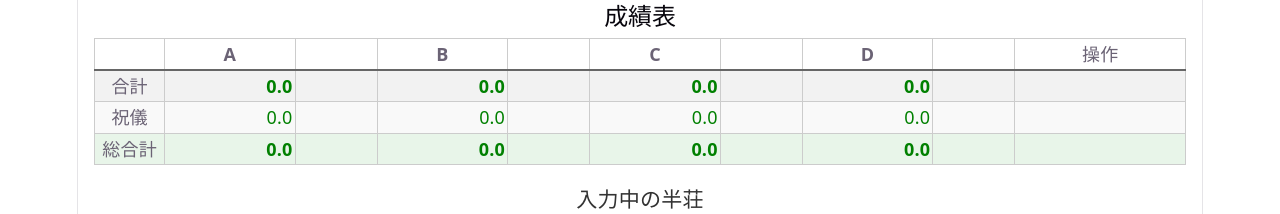
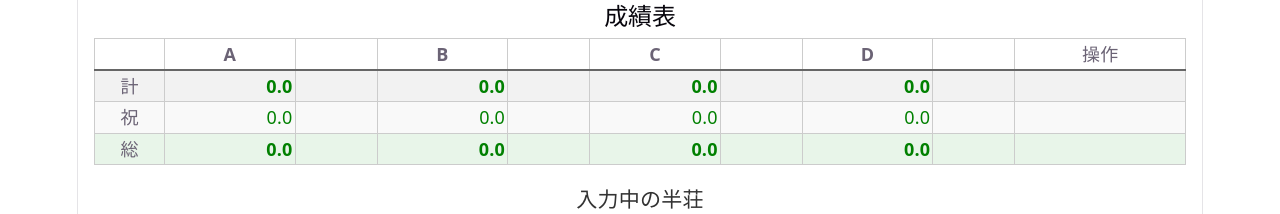
Before and after one commit to iizawild/jangram, a React (Vite) app in the folder jangram-app/: page / in a window 1280 px wide. Both pictures are taken after a click on the button "新しい対局を作成". Shown: the part 420-634 px from the top of the page. Built offline with nearby package versions, Linux system fonts and the light colour scheme.

Commit message:
成績表の見出し合計、祝儀、総合計を1文字に変更

```diff
--- a/jangram-app/src/App.tsx
+++ b/jangram-app/src/App.tsx
@@ -652,7 +652,7 @@ function ScoreTable({
               fontWeight: "bold",
             }}
           >
-            合計
+            計
           </td>
 
           {players.map(player => {
@@ -710,7 +710,7 @@ function ScoreTable({
               fontWeight: "bold",
             }}
           >
-            祝儀
+            祝
           </td>
 
           {players.map(player => {
@@ -742,7 +742,7 @@ function ScoreTable({
               fontWeight: "bold",
             }}
           >
-            総合計
+            総
           </td>
 
           {players.map(player => {
```
